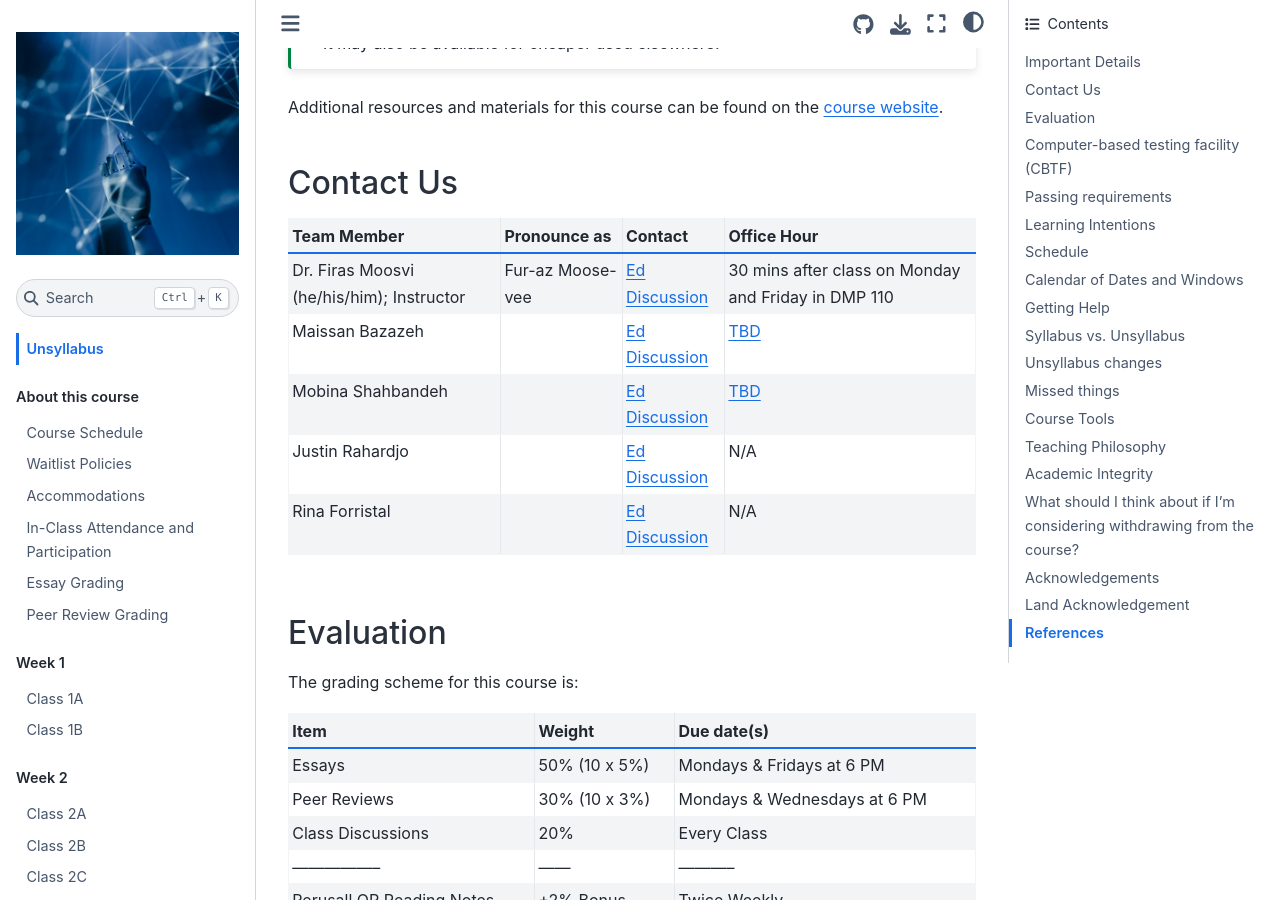
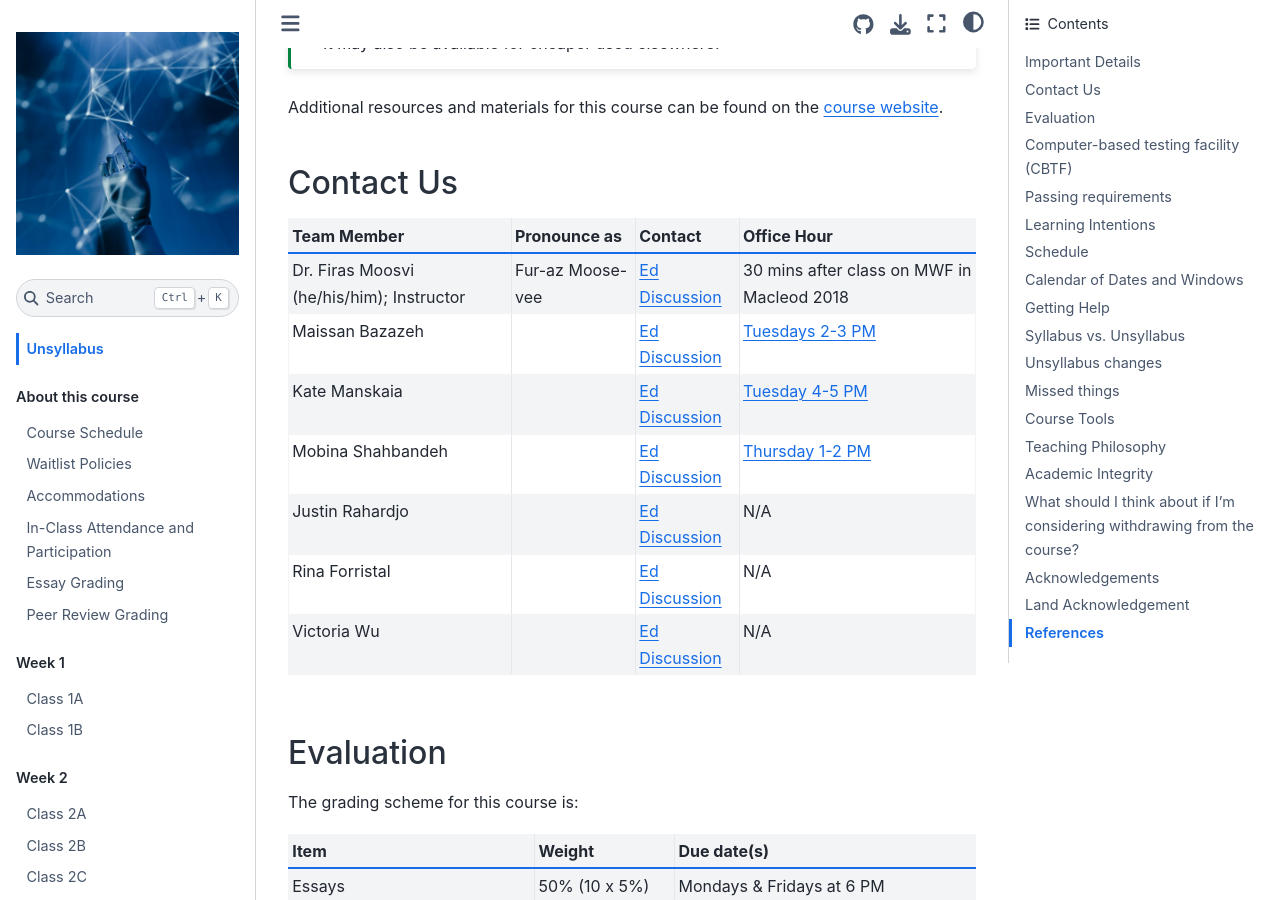
Before and after one commit to UBC-CS/cpsc430, a Jupyter Book: the page built from about/unsyllabus.md, in a window 1280 px wide and 900 px high, scrolled down 2014 px. Built offline with Jupyter Book 1.0.4 settings and Sphinx 7.4.7 and the Sphinx Book theme 1.1.4, drawn with Linux system fonts in a browser that asks for light colours; cross-references to code outside the pages are shown as plain code.

Commit message:
update office hours

```diff
--- a/_config.yml
+++ b/_config.yml
@@ -110,3 +110,7 @@ sphinx:
       TA3pronounce: ""
       TA4: "Mobina Shahbandeh"
       TA4pronounce: ""
+      TA5: "Kate Manskaia"
+      TA5pronounce: ""
+      TA6: "Victoria Wu"
+      TA6pronounce: ""
--- a/about/syllabus_bits/teaching_team.md
+++ b/about/syllabus_bits/teaching_team.md
@@ -1,7 +1,9 @@
-| Team Member                  | Pronounce as       | Contact          | Office Hour                                                                                                              |
-|------------------------------|--------------------|------------------|--------------------------------------------------------------------------------------------------------------------------|
-| {{ INSTRUCTOR }}; Instructor | {{ PRONOUNCE }}    | {{ FORUM_LINK }} | 30 mins after class on Monday and Friday in DMP 110                                                                      |
-| {{ TA1 }}                    | {{ TA1pronounce }} | {{ FORUM_LINK }} | [TBD](https://canvas.ubc.ca/courses/140669/external_tools/15408) |
-| {{ TA4 }}                    | {{ TA4pronounce }} | {{ FORUM_LINK }} | [TBD](https://canvas.ubc.ca/courses/140669/external_tools/15408)                         |
-| {{ TA3 }}                    | {{ TA3pronounce }} | {{ FORUM_LINK }} | N/A                                                                                                                      |
-| {{ TA2 }}                    | {{ TA2pronounce }} | {{ FORUM_LINK }} | N/A                                                                                                                      |
+| Team Member                  | Pronounce as       | Contact          | Office Hour                                                                  |
+|------------------------------|--------------------|------------------|------------------------------------------------------------------------------|
+| {{ INSTRUCTOR }}; Instructor | {{ PRONOUNCE }}    | {{ FORUM_LINK }} | 30 mins after class on MWF in Macleod 2018                                   |
+| {{ TA1 }}                    | {{ TA1pronounce }} | {{ FORUM_LINK }} | [Tuesdays 2-3 PM](https://canvas.ubc.ca/courses/140669/external_tools/15408) |
+| {{ TA5 }}                    | {{ TA5pronounce }} | {{ FORUM_LINK }} | [Tuesday 4-5 PM](https://canvas.ubc.ca/courses/140669/external_tools/15408)  |
+| {{ TA4 }}                    | {{ TA4pronounce }} | {{ FORUM_LINK }} | [Thursday 1-2 PM](https://canvas.ubc.ca/courses/140669/external_tools/15408) |
+| {{ TA3 }}                    | {{ TA3pronounce }} | {{ FORUM_LINK }} | N/A                                                                          |
+| {{ TA2 }}                    | {{ TA2pronounce }} | {{ FORUM_LINK }} | N/A                                                                          |
+| {{ TA6 }}                    | {{ TA6pronounce }} | {{ FORUM_LINK }} | N/A                                                                          |
```
